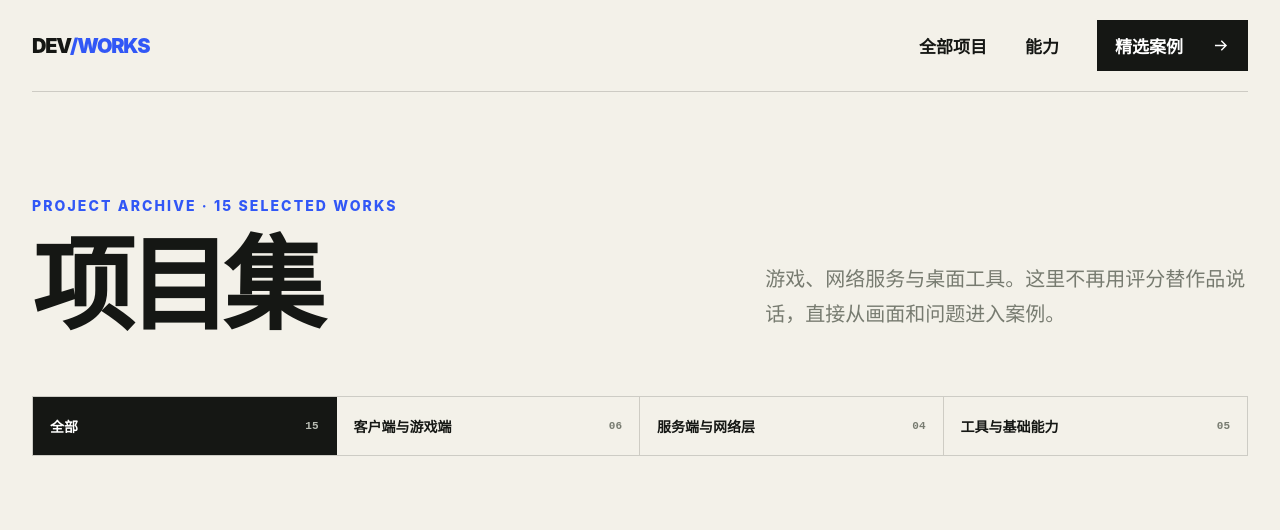
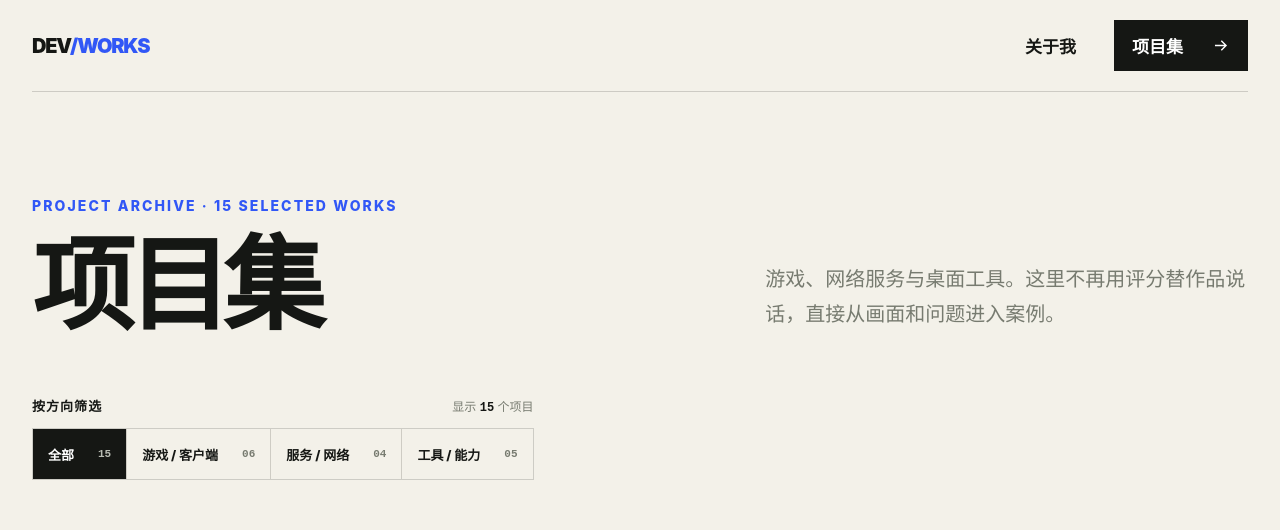
Before and after one commit to breztop/my_resume, a Vue app: page /projects in a window 1280 px wide. Shown: the top 530 px of the page. Built offline with nearby package versions, Linux system fonts and the light colour scheme.

Commit message:
feat: simplify portfolio navigation and filters

```diff
--- a/src/App.vue
+++ b/src/App.vue
@@ -3,10 +3,9 @@
     <nav class="nav shell" aria-label="主导航">
       <RouterLink class="brand" to="/" aria-label="返回首页">DEV<span>/WORKS</span></RouterLink>
       <div class="nav-links">
-        <RouterLink to="/projects">全部项目</RouterLink>
-        <RouterLink :to="{ path: '/', hash: '#about' }">能力</RouterLink>
-        <RouterLink class="nav-cta" :to="{ path: '/', hash: '#work' }">
-          精选案例 <svg viewBox="0 0 24 24" aria-hidden="true"><path d="M5 12h13M13 6l6 6-6 6" /></svg>
+        <RouterLink :to="{ path: '/', hash: '#about' }">关于我</RouterLink>
+        <RouterLink class="nav-cta" to="/projects">
+          项目集 <svg viewBox="0 0 24 24" aria-hidden="true"><path d="M5 12h13M13 6l6 6-6 6" /></svg>
         </RouterLink>
       </div>
     </nav>
--- a/src/data/projects.js
+++ b/src/data/projects.js
@@ -698,6 +698,7 @@ export const projectCategories = [
     index: "01",
     label: "CLIENT / GAMEPLAY",
     title: "客户端与游戏端",
+    filterLabel: "游戏 / 客户端",
     description: "聚焦玩法、交互、画面表现与运行时系统的项目实现。",
   },
   {
@@ -705,6 +706,7 @@ export const projectCategories = [
     index: "02",
     label: "SERVER / NETWORK",
     title: "服务端与网络层",
+    filterLabel: "服务 / 网络",
     description: "聚焦房间、会话、状态裁决与多人连接链路的服务端实现。",
   },
   {
@@ -712,6 +714,7 @@ export const projectCategories = [
     index: "03",
     label: "TOOLS / CAPABILITY",
     title: "工具与基础能力",
+    filterLabel: "工具 / 能力",
     description: "聚焦跨平台设备发现、能力验证、诊断与开发基础设施。",
   },
 ];
--- a/src/style.css
+++ b/src/style.css
@@ -126,12 +126,17 @@ img { display: block; max-width: 100%; }
 .archive-head .eyebrow { margin: 0 0 24px; color: var(--blue); }
 .archive-head h1 { margin: 0; font-size: clamp(64px, 8vw, 106px); line-height: .92; letter-spacing: -.07em; }
 .archive-head > p { max-width: 510px; margin: 0; color: var(--muted); font-size: 20px; line-height: 1.75; }
-.archive-tabs { display: grid; grid-template-columns: repeat(4, 1fr); margin-bottom: 82px; border: 1px solid var(--line); }
-.archive-tabs button { display: flex; align-items: center; justify-content: space-between; min-height: 58px; padding: 13px 17px; border-right: 1px solid var(--line); background: transparent; cursor: pointer; text-align: left; transition: color .2s, background-color .2s; }
-.archive-tabs button:last-child { border-right: 0; }
+.archive-filter { width: fit-content; max-width: 100%; margin-bottom: 82px; }
+.archive-filter-head { display: flex; align-items: baseline; justify-content: space-between; gap: 48px; margin-bottom: 13px; }
+.archive-filter-head h2 { margin: 0; font-size: 13px; letter-spacing: .08em; }
+.archive-filter-head p { margin: 0; color: var(--muted); font-size: 12px; }
+.archive-filter-head strong { color: var(--ink); font: 800 12px monospace; }
+.archive-tabs { display: grid; grid-template-columns: repeat(4, max-content); border: 1px solid var(--line); }
+.archive-tabs button { display: flex; align-items: center; justify-content: space-between; gap: 24px; min-height: 50px; padding: 11px 15px; background: transparent; cursor: pointer; text-align: left; transition: color .2s, background-color .2s; }
+.archive-tabs button + button { border-left: 1px solid var(--line); }
 .archive-tabs button:hover { background: rgba(255,255,255,.42); }
 .archive-tabs button[aria-pressed="true"] { color: white; background: var(--ink); }
-.archive-tabs span { font-size: 14px; font-weight: 800; }
+.archive-tabs span { font-size: 13px; font-weight: 800; white-space: nowrap; }
 .archive-tabs small { color: var(--muted); font: 750 11px monospace; }
 .archive-tabs button[aria-pressed="true"] small { color: #b8bcb3; }
 .archive-group + .archive-group { margin-top: 105px; }
@@ -195,21 +200,21 @@ img { display: block; max-width: 100%; }
 
 @media (max-width: 900px) {
   .shell { width: min(100% - 36px, 700px); }
-  .nav { height: 76px; }.nav-links { gap: 20px; }.nav-links > a:nth-child(2) { display: none; }.nav-cta { padding: 11px 14px; }
+  .nav { height: 76px; }.nav-links { gap: 20px; }.nav-cta { padding: 11px 14px; }
   .hero { min-height: 690px; padding-top: 60px; }.hero h1 { margin-top: 45px; font-size: clamp(56px, 14vw, 88px); }.hero-bottom { display: flex; flex-direction: column-reverse; align-items: flex-start; gap: 30px; }.hero-bottom > p { font-size: 18px; }.hero-stats { margin-top: 48px; }.hero-stats > div + div { padding-left: 16px; }
   .work { padding: 110px 0; }.section-head { display: block; }.section-head h2 { margin-bottom: 25px; }.projects { gap: 110px; }.project, .project:nth-child(even) { grid-template-columns: 1fr; gap: 35px; }.project:nth-child(even) .project-visual, .project:nth-child(even) .project-info { grid-column: 1; grid-row: auto; }.project-media { height: 440px; }.project-index { margin-bottom: 24px; }
   .about { padding: 110px 0; }.about-inner { grid-template-columns: 1fr; gap: 35px; }.about-copy > p { margin: 15px 0 55px; }
-  .archive { padding-top: 80px; }.archive-head { display: block; }.archive-head > p { margin-top: 30px; }.archive-tabs { grid-template-columns: repeat(2, 1fr); }.archive-tabs button:nth-child(2) { border-right: 0; }.archive-tabs button:nth-child(-n + 2) { border-bottom: 1px solid var(--line); }
+  .archive { padding-top: 80px; }.archive-head { display: block; }.archive-head > p { margin-top: 30px; }
 }
 
 @media (max-width: 560px) {
-  .shell { width: calc(100% - 30px); }.nav-links { gap: 0; }.nav-links > a:not(.nav-cta) { display: none; }.nav-cta { padding: 11px 13px; }.hero { min-height: 680px; }.hero h1 { font-size: clamp(49px, 15vw, 70px); line-height: .98; }.hero h1 span { white-space: normal; }.hero h1 span::after { height: 4px; }
+  .shell { width: calc(100% - 30px); }.brand { font-size: 17px; }.nav-links { gap: 12px; font-size: 14px; }.nav-cta { gap: 12px; padding: 10px 11px; }.nav-cta svg { width: 16px; }.hero { min-height: 680px; }.hero h1 { font-size: clamp(49px, 15vw, 70px); line-height: .98; }.hero h1 span { white-space: normal; }.hero h1 span::after { height: 4px; }
   .availability { font-size: 11px; }.hero-stats strong { font-size: 18px; }.hero-stats span { font-size: 11px; }.hero-stats > div { padding-top: 20px; }
   .section-head h2 { font-size: 52px; }.project-media { height: 340px; }.media-label { right: 27px; bottom: 25px; left: 27px; flex-direction: column; gap: 4px; }.project-media::before { inset: 12px; }
   .all-projects-callout { align-items: flex-start; flex-direction: column; margin-top: 80px; }.all-projects-callout a { width: 100%; justify-content: space-between; }
   .contact { padding-block: 110px; }.contact h2 { font-size: 65px; }.contact > a { font-size: 17px; }
   .footer { padding: 28px 0; flex-wrap: wrap; gap: 13px; }.footer span:nth-child(2) { display: none; }
-  .archive { padding: 65px 0 110px; }.archive-head { margin-bottom: 48px; }.archive-head h1 { font-size: 62px; }.archive-head > p { font-size: 17px; }.archive-tabs { margin-bottom: 62px; }.archive-tabs button { min-height: 50px; padding: 10px 12px; }.archive-group + .archive-group { margin-top: 72px; }.archive-grid { grid-template-columns: 1fr; gap: 52px; }.archive-card-copy h3 { font-size: 36px; }
+  .archive { padding: 65px 0 110px; }.archive-head { margin-bottom: 48px; }.archive-head h1 { font-size: 62px; }.archive-head > p { font-size: 17px; }.archive-filter { width: 100%; margin-bottom: 62px; }.archive-filter-head { gap: 20px; }.archive-tabs { grid-template-columns: repeat(2, minmax(0, 1fr)); }.archive-tabs button { min-width: 0; min-height: 50px; padding: 10px 12px; }.archive-tabs button:nth-child(3) { border-left: 0; }.archive-tabs button:nth-child(n + 3) { border-top: 1px solid var(--line); }.archive-group + .archive-group { margin-top: 72px; }.archive-grid { grid-template-columns: 1fr; gap: 52px; }.archive-card-copy h3 { font-size: 36px; }
 }
 
 @media (prefers-reduced-motion: reduce) {
--- a/src/views/ProjectsView.vue
+++ b/src/views/ProjectsView.vue
@@ -5,12 +5,17 @@ import { projectCategories, projects } from "../data/projects.js";
 const selectedCategory = ref("all");
 
 const categoryFilters = computed(() => [
-  { id: "all", title: "全部", count: projects.length },
+  { id: "all", filterLabel: "全部", count: projects.length },
   ...projectCategories.map((category) => ({
     ...category,
     count: projects.filter((project) => project.category === category.id).length,
   })),
 ]);
+
+const visibleProjectCount = computed(() =>
+  categoryFilters.value.find((category) => category.id === selectedCategory.value)?.count
+  ?? projects.length,
+);
 
 const projectGroups = computed(() =>
   projectCategories
@@ -35,7 +40,12 @@ const projectGroups = computed(() =>
       <p>游戏、网络服务与桌面工具。这里不再用评分替作品说话，直接从画面和问题进入案例。</p>
     </header>
 
-    <nav class="archive-tabs" aria-label="按项目方向筛选">
+    <div class="archive-filter">
+      <header class="archive-filter-head">
+        <h2 id="project-filter-title">按方向筛选</h2>
+        <p aria-live="polite">显示 <strong>{{ visibleProjectCount }}</strong> 个项目</p>
+      </header>
+      <nav class="archive-tabs" aria-labelledby="project-filter-title">
         <button
           v-for="category in categoryFilters"
           :key="category.id"
@@ -43,10 +53,11 @@ const projectGroups = computed(() =>
           :aria-pressed="selectedCategory === category.id"
           @click="selectedCategory = category.id"
         >
-        <span>{{ category.title }}</span>
+          <span>{{ category.filterLabel }}</span>
           <small>{{ category.count.toString().padStart(2, "0") }}</small>
         </button>
       </nav>
+    </div>
 
     <section v-for="group in projectGroups" :key="group.id" class="archive-group">
       <header class="archive-group-head">
```
Lines whose indentation alone changed are shown as unchanged.
